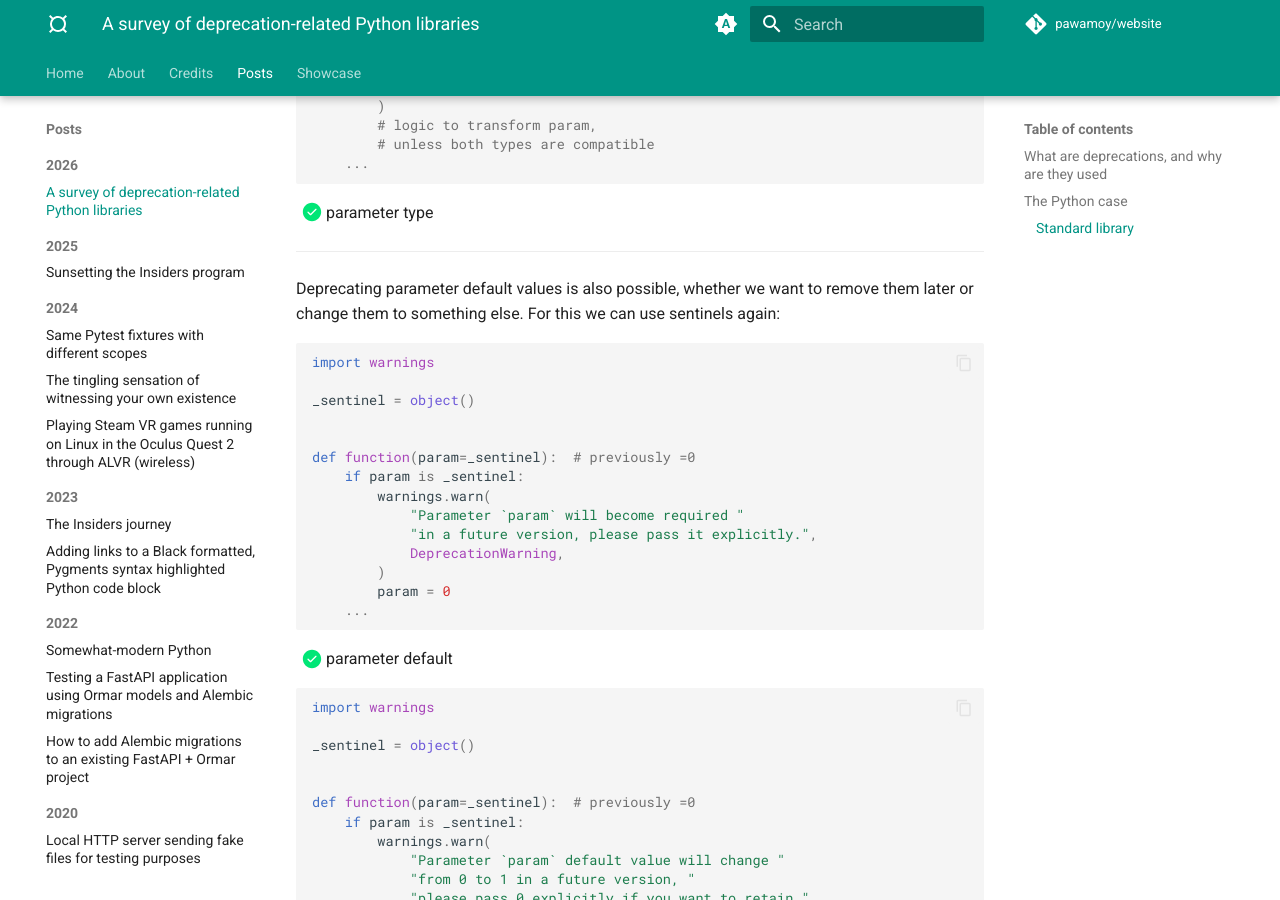
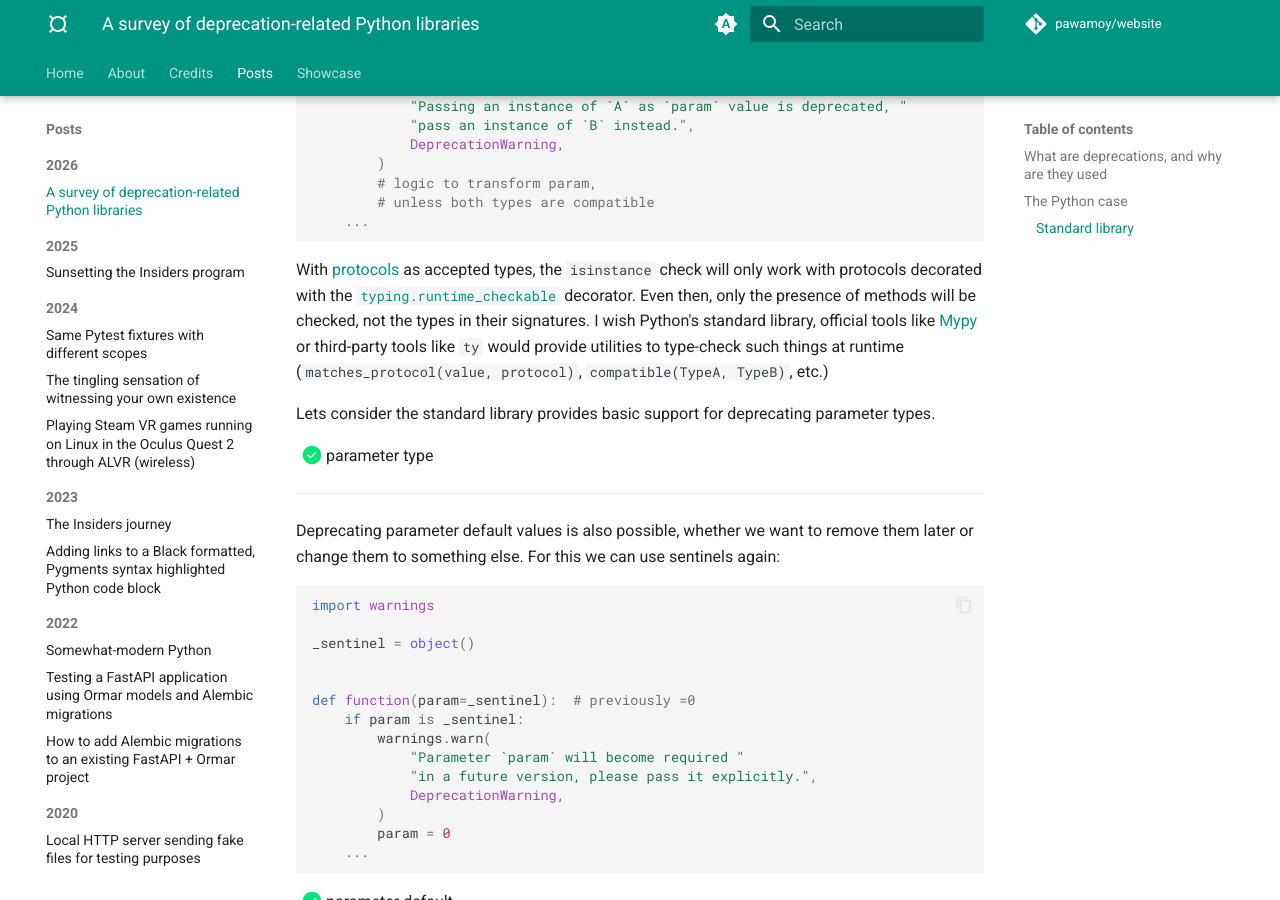
Before and after one commit to pawamoy/website, an MkDocs documentation site: the page built from docs/posts/survey-of-deprecation-libraries.md, in a window 1280 px wide and 900 px high, scrolled down 14408 px. Built offline with MkDocs 1.6.1 and Material for MkDocs 9.7.7, drawn with Linux system fonts in a browser that asks for light colours; comment, search, counter and statistics services are not loaded; some of the changed text lies outside the part shown.

Commit message:
wip: Deprecation post

````diff
--- a/docs/posts/survey-of-deprecation-libraries.md
+++ b/docs/posts/survey-of-deprecation-libraries.md
@@ -596,10 +596,13 @@ As a general rule of thumb, my recommandation is to only make parameters positio
 
 ```python
 def function(a: int, b: int, /, name: str, *, z: int = 0, show: bool = True):
+    # `a` and `b` are interchangeable
+    # passing `name` as positional is tolerated/encouraged
+    # the rest of the arguments must be passed as keyword arguments
     ...
 ```
 
-We saw that deprecating the position of positional parameter is a bit contrived, but lets consider it possible.
+We saw that deprecating the position of positional parameters is a bit contrived, but lets consider it possible.
 
 - [x] parameter position
 
@@ -649,6 +652,10 @@ def function(param: A | B):
         # unless both types are compatible
     ...
 ```
+
+With [protocols](https://typing.python.org/en/latest/spec/protocol.html#protocols) as accepted types, the `isinstance` check will only work with protocols decorated with the [`typing.runtime_checkable`]() decorator. Even then, only the presence of methods will be checked, not the types in their signatures. I wish Python's standard library, official tools like [Mypy](https://www.mypy-lang.org/) or third-party tools like `ty` would provide utilities to type-check such things at runtime (`matches_protocol(value, protocol)`, `compatible(TypeA, TypeB)`, etc.)
+
+Lets consider the standard library provides basic support for deprecating parameter types.
 
 - [x] parameter type
 
````
